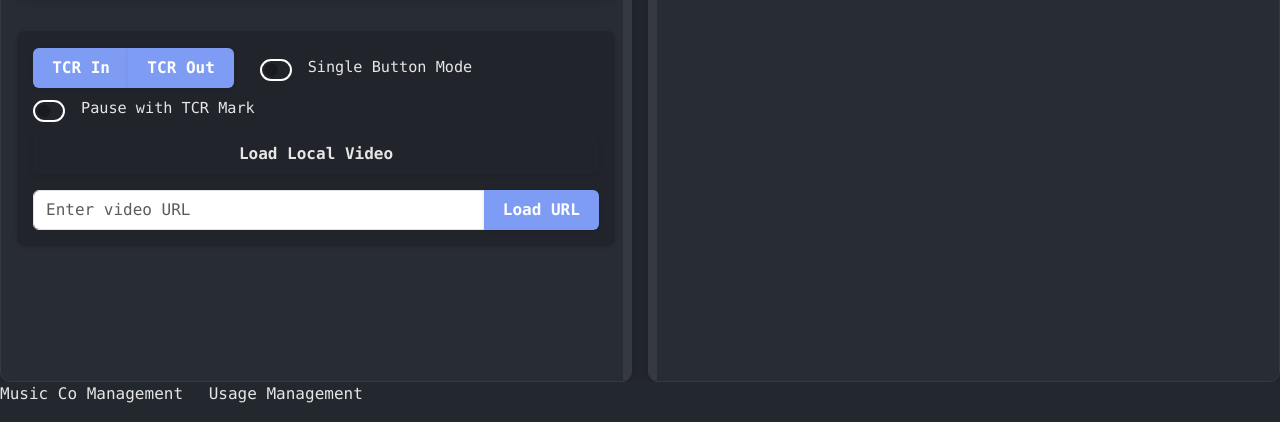
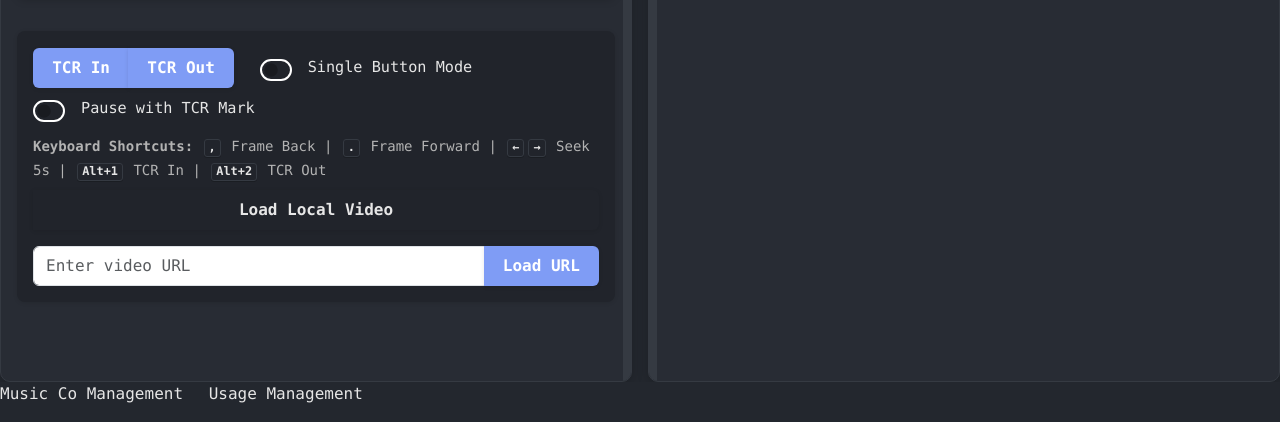
Before and after one commit to AnuragUb/MOSs, a Flask app: page /main in a window 1280 px wide. Shown: the part 472-894 px from the top of the page. Run offline with Flask 3, Linux system fonts and the light colour scheme; data that the repository does not hold is empty; some libraries are stand-ins or nearby versions.

Commit message:
Fix video hover darkening and enhance frame-by-frame controls - Fixed video darkening on mouse hover - Added keyboard shortcut hints to UI - Enhanced frame-by-frame controls with console logging - Improved video controls styling

```diff
--- a/static/css/style.css
+++ b/static/css/style.css
@@ -92,6 +92,11 @@
     background: #181a20;
 }
 
+/* Remove any hover effects that might darken the video */
+#videoPlayer:hover {
+    background: #181a20;
+}
+
 #videoPlayer::-webkit-media-controls {
     background-color: rgba(0, 0, 0, 0.7);
 }
@@ -114,13 +119,22 @@
     color: var(--text-primary);
 }
 
-/* Ensure controls are always visible */
+/* Ensure controls are always visible and prevent darkening */
 #videoPlayer:not([controls]) {
     pointer-events: none;
 }
 
 #videoPlayer[controls] {
     pointer-events: auto;
+}
+
+/* Prevent video container from darkening on hover */
+.video-container:hover {
+    background: #181a20;
+}
+
+.video-container:hover video {
+    background: #181a20;
 }
 
 /* Controls */
@@ -1526,3 +1540,27 @@
     background-color: #f8d7da;
     border-color: #f5c6cb;
 }
+
+/* Keyboard shortcut hints */
+.text-muted {
+    color: var(--text-secondary) !important;
+}
+
+kbd {
+    background-color: var(--bg-tertiary);
+    border: 1px solid var(--border-color);
+    border-radius: 3px;
+    box-shadow: 0 1px 0 rgba(0,0,0,0.2);
+    color: var(--text-primary);
+    display: inline-block;
+    font-size: 0.85em;
+    font-weight: 700;
+    line-height: 1;
+    padding: 2px 4px;
+    white-space: nowrap;
+    margin: 0 2px;
+}
+
+kbd:hover {
+    background-color: var(--hover-color);
+}
--- a/static/js/main.js
+++ b/static/js/main.js
@@ -1474,7 +1474,9 @@
                 const frameDuration = 1 / window.frameRate;
                 // Round to nearest frame
                 const currentFrame = Math.round(videoPlayer.currentTime * window.frameRate);
-                videoPlayer.currentTime = (currentFrame + 1) * frameDuration;
+                const newTime = (currentFrame + 1) * frameDuration;
+                videoPlayer.currentTime = newTime;
+                console.log(`Frame forward: ${currentFrame} → ${currentFrame + 1} (${newTime.toFixed(3)}s) at ${window.frameRate}fps`);
             }
             return;
         }
@@ -1488,7 +1490,9 @@
                 const frameDuration = 1 / window.frameRate;
                 // Round to nearest frame
                 const currentFrame = Math.round(videoPlayer.currentTime * window.frameRate);
-                videoPlayer.currentTime = Math.max(0, (currentFrame - 1) * frameDuration);
+                const newTime = Math.max(0, (currentFrame - 1) * frameDuration);
+                videoPlayer.currentTime = newTime;
+                console.log(`Frame backward: ${currentFrame} → ${currentFrame - 1} (${newTime.toFixed(3)}s) at ${window.frameRate}fps`);
             }
             return;
         }
--- a/templates/index.html
+++ b/templates/index.html
@@ -71,6 +71,13 @@
                 <div class="form-check form-switch mt-2">
                     <input class="form-check-input" type="checkbox" id="pauseWithTCRMark">
                     <label class="form-check-label" for="pauseWithTCRMark">Pause with TCR Mark</label>
+                </div>
+                <div class="mt-2">
+                    <small class="text-muted">
+                        <strong>Keyboard Shortcuts:</strong>
+                        <kbd>,</kbd> Frame Back | <kbd>.</kbd> Frame Forward |
+                        <kbd>←</kbd><kbd>→</kbd> Seek 5s | <kbd>Alt+1</kbd> TCR In | <kbd>Alt+2</kbd> TCR Out
+                    </small>
                 </div>
                 <div class="video-upload-controls mt-2">
                     <button type="button" class="btn btn-secondary" id="loadVideoBtn">Load Local Video</button>
```
